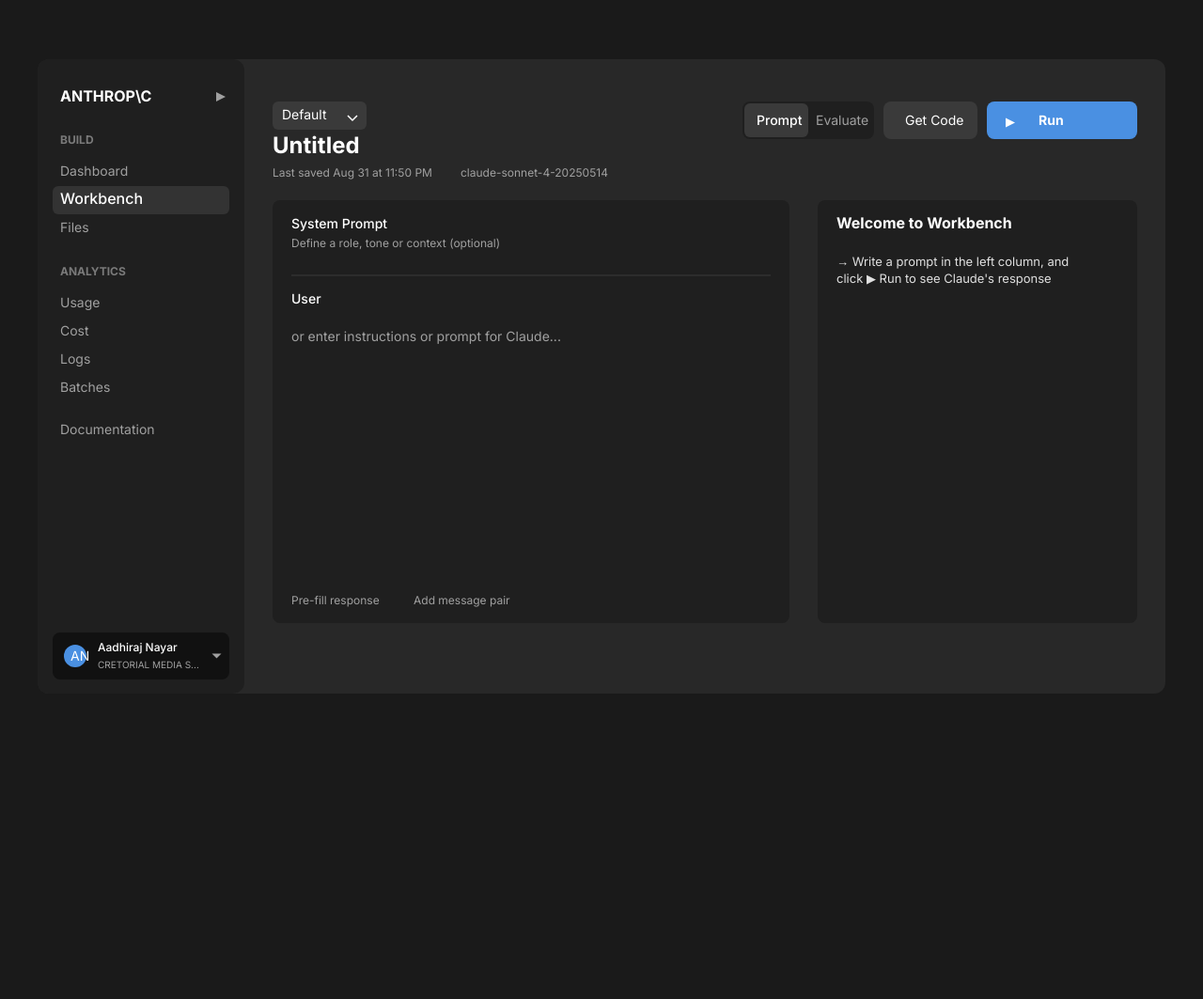
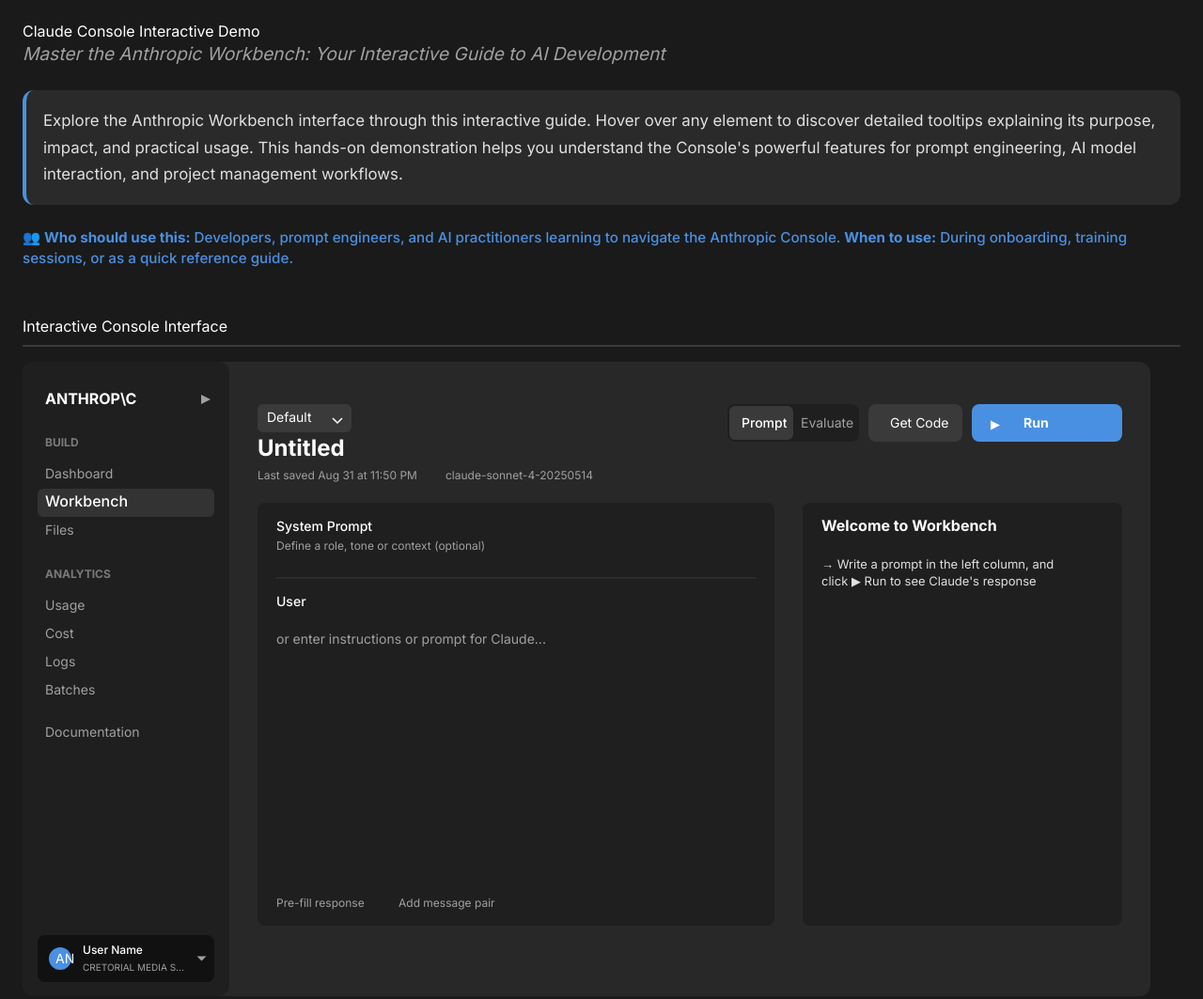
Before and after one commit to pawan-nayar/software-content-demos, a plain HTML site: page anthropic/claude-console-interactive.html in a window 1280 px wide. Shown: the whole page at 94% size. Before the commit the page ends 800 px from the top, so only its background shows below. Drawn offline with nearby package versions, Linux system fonts and the light colour scheme.

Commit message:
Update claude-console-interactive.html
Ai for non coding specialists, who are non coders, but future coders

```diff
--- a/anthropic/claude-console-interactive.html
+++ b/anthropic/claude-console-interactive.html
@@ -1,25 +1,100 @@
 <!DOCTYPE html>
 <html lang="en">
+<!--
+    Claude Console Interactive Demo
+
+    This interactive guide demonstrates the Anthropic Console Workbench interface.
+    Features include:
+    - Interactive tooltips explaining each UI component
+    - Visual walkthrough of the Console interface
+    - Clickable elements with detailed descriptions
+    - Responsive design for mobile and desktop viewing
+-->
 <head>
     <meta charset="UTF-8">
     <meta name="viewport" content="width=device-width, initial-scale=1.0">
-    <title>Interactive SVG Workbench</title>
+    <title>Claude Console Interactive Demo - Anthropic Workbench Guide</title>
     <script src="https://cdn.tailwindcss.com"></script>
     <style>
-        body {
-            font-family: 'Inter', sans-serif;
-            display: flex;
-            justify-content: center;
-            align-items: center;
-            min-height: 100vh;
-            background-color: #1a1a1a;
-            color: #e0e0e0;
-            padding: 2rem;
+        :root {
+            --text: #e0e0e0;
+            --bg: #1a1a1a;
+            --muted: #2a2a2a;
+            --border: #3a3a3a;
+            --accent: #4a90e2;
+            --accent-2: #3a7bc8;
+            --header-fg: #ffffff;
+        }
+        * {
+            box-sizing: border-box;
+            margin: 0;
+            padding: 0;
+        }
+        html, body {
+            font-family: 'Inter', system-ui, sans-serif;
+            background: var(--bg);
+            color: var(--text);
+            line-height: 1.7;
+        }
+        .container {
+            max-width: 1200px;
+            margin: auto;
+            padding: 24px;
+        }
+        a {
+            color: var(--accent);
+            text-decoration: none;
+        }
+        a:hover {
+            text-decoration: underline;
+        }
+        h1 {
+            font-size: clamp(2rem, 5vw, 2.6rem);
+            text-align: left;
+            margin-bottom: 8px;
+            color: var(--header-fg);
+            line-height: 1.2;
+        }
+        .byline {
+            font-size: clamp(1rem, 3vw, 1.2rem);
+            font-style: italic;
+            color: #a0a0a0;
+            margin-bottom: 24px;
+        }
+        h2 {
+            font-size: clamp(1.5rem, 4vw, 2rem);
+            color: var(--header-fg);
+            margin: 48px 0 16px;
+            border-bottom: 2px solid var(--border);
+            padding-bottom: 8px;
+        }
+        p {
+            margin-bottom: 16px;
+            word-wrap: break-word;
+        }
+        .intro {
+            font-size: 1.05rem;
+            line-height: 1.7;
+            background: var(--muted);
+            padding: 18px;
+            border-radius: 12px;
+            border-left: 4px solid var(--accent);
+            margin: 24px 0;
+        }
+        .audience {
+            font-size: 0.95rem;
+            color: var(--accent);
+            font-weight: 500;
+            margin-bottom: 16px;
+        }
+        .svg-section {
+            margin-top: 48px;
         }
         .interactive-svg-container {
             width: 100%;
             max-width: 1200px;
             aspect-ratio: 16 / 9;
+            margin-top: 16px;
         }
         svg .clickable {
             cursor: pointer;
@@ -103,9 +178,19 @@
     <link href="https://fonts.googleapis.com/css2?family=Inter:wght@400;500;700&display=swap" rel="stylesheet">
 </head>
 <body>
-    <div class="interactive-svg-container">
-        <!-- This SVG recreates the UI from the provided image and adds interactivity -->
-        <svg id="workbench-svg" width="100%" height="100%" viewBox="0 0 1200 675" fill="none" xmlns="http://www.w3.org/2000/svg">
+    <div class="container">
+        <h1>Claude Console Interactive Demo</h1>
+        <p class="byline">Master the Anthropic Workbench: Your Interactive Guide to AI Development</p>
+
+        <p class="intro">Explore the Anthropic Workbench interface through this interactive guide. Hover over any element to discover detailed tooltips explaining its purpose, impact, and practical usage. This hands-on demonstration helps you understand the Console's powerful features for prompt engineering, AI model interaction, and project management workflows.</p>
+
+        <p class="audience">👥 <strong>Who should use this:</strong> Developers, prompt engineers, and AI practitioners learning to navigate the Anthropic Console. <strong>When to use:</strong> During onboarding, training sessions, or as a quick reference guide.</p>
+
+        <div class="svg-section">
+            <h2>Interactive Console Interface</h2>
+        <div class="interactive-svg-container">
+            <!-- This SVG recreates the UI from the provided image and adds interactivity -->
+            <svg id="workbench-svg" width="100%" height="100%" viewBox="0 0 1200 675" fill="none" xmlns="http://www.w3.org/2000/svg">
             <!-- Background -->
             <rect width="1200" height="675" rx="12" fill="#282828"/>
 
@@ -164,7 +249,7 @@
                     <rect x="16" y="610" width="188" height="50" rx="8" fill="#111111"/>
                     <circle cx="40" cy="635" r="12" fill="#4a90e2"/>
                     <text x="35" y="640" font-family="Inter, sans-serif" font-size="14" fill="white">AN</text>
-                    <text x="64" y="630" font-family="Inter, sans-serif" font-size="12" font-weight="500" fill="white">Aadhiraj Nayar</text>
+                    <text x="64" y="630" font-family="Inter, sans-serif" font-size="12" font-weight="500" fill="white">User Name</text>
                     <text x="64" y="648" font-family="Inter, sans-serif" font-size="10" fill="#a0a0a0">CRETORIAL MEDIA S...</text>
                     <path d="M188 630 L193 635 L188 640 Z" fill="#a0a0a0" transform="rotate(90 190.5 635)"/>
                 </g>
@@ -239,6 +324,8 @@
                  </g>
             </g>
         </svg>
+        </div>
+        </div>
     </div>
     <div id="tooltip" class="tooltip"></div>
 
```
